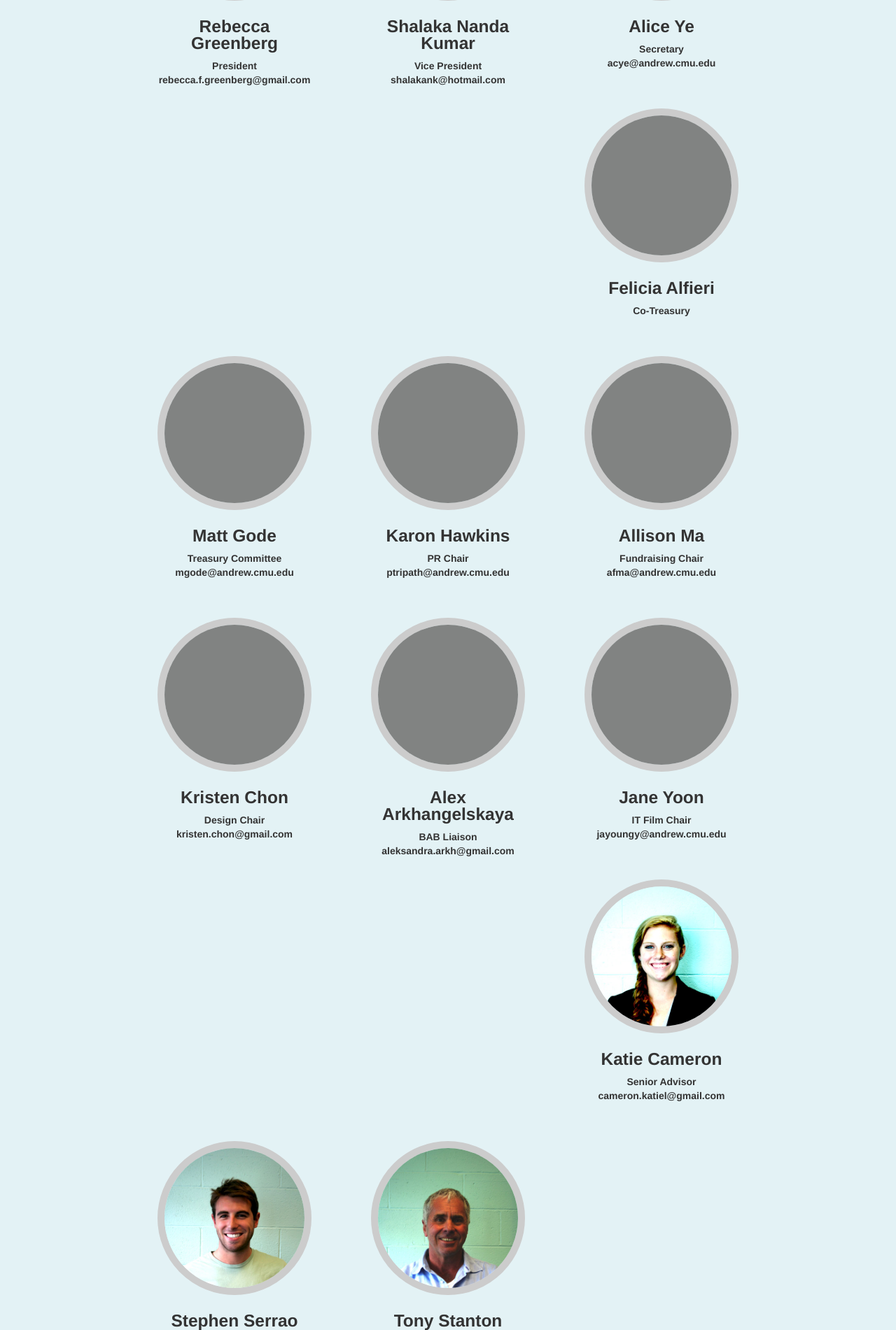
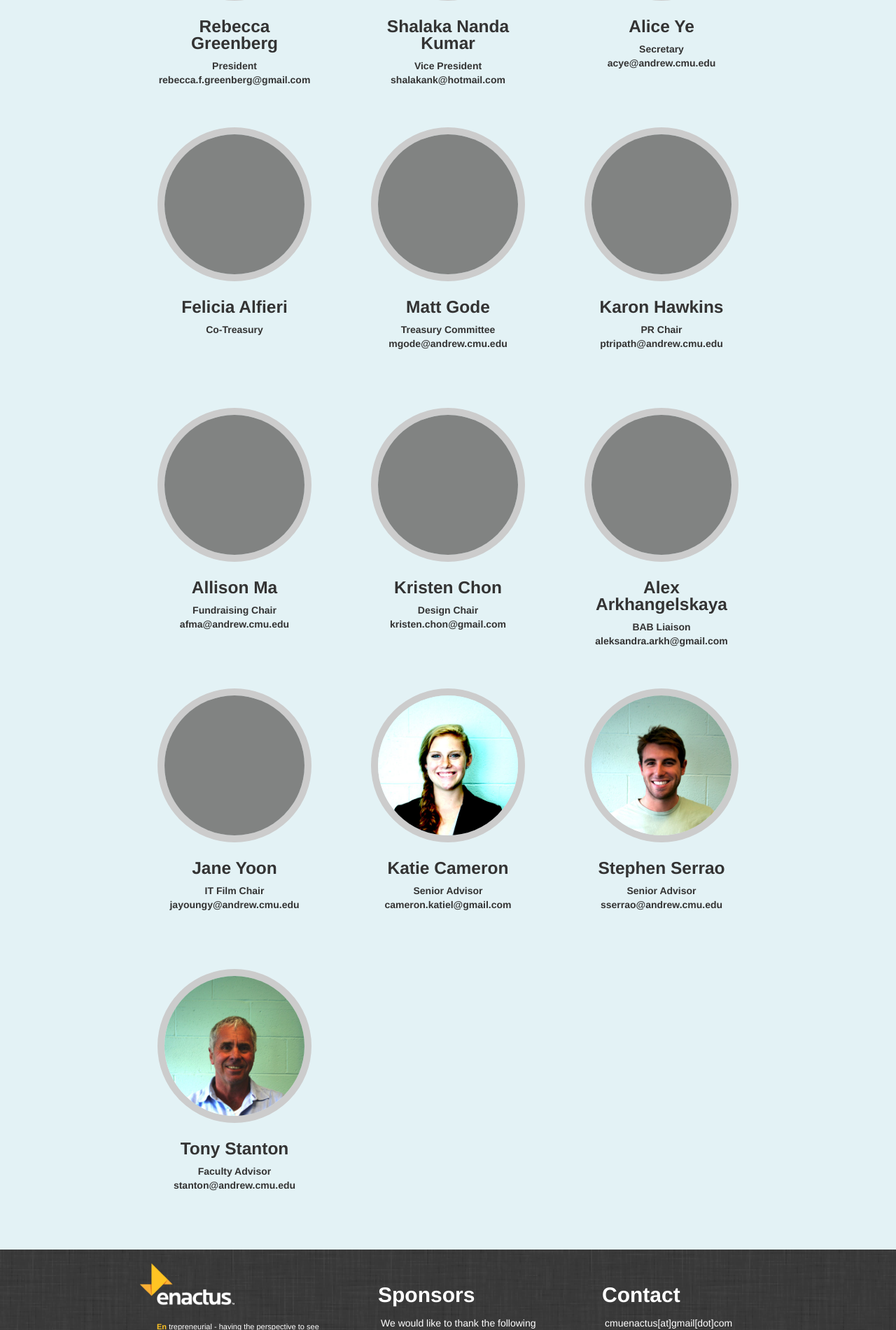
Before and after one commit to carnegiemellonenactus/CMU-Enactus, a Rails app: page /about in a window 1280 px wide. Shown: the part 889-2790 px from the top of the page at 70% size. Run offline with Rails 7, Linux system fonts and the light colour scheme; style sheets or scripts are compiled from the project's sources; some libraries are stand-ins or nearby versions.

Commit message:
modify eboard-member css

```diff
--- a/app/assets/stylesheets/enactus.css.scss
+++ b/app/assets/stylesheets/enactus.css.scss
@@ -7,6 +7,7 @@ a {
 
 .eboard-member {
 	width:220px;
+	height:356px;
   margin-left:65px;
   margin-right:20px;
   margin-bottom:45px;
```
